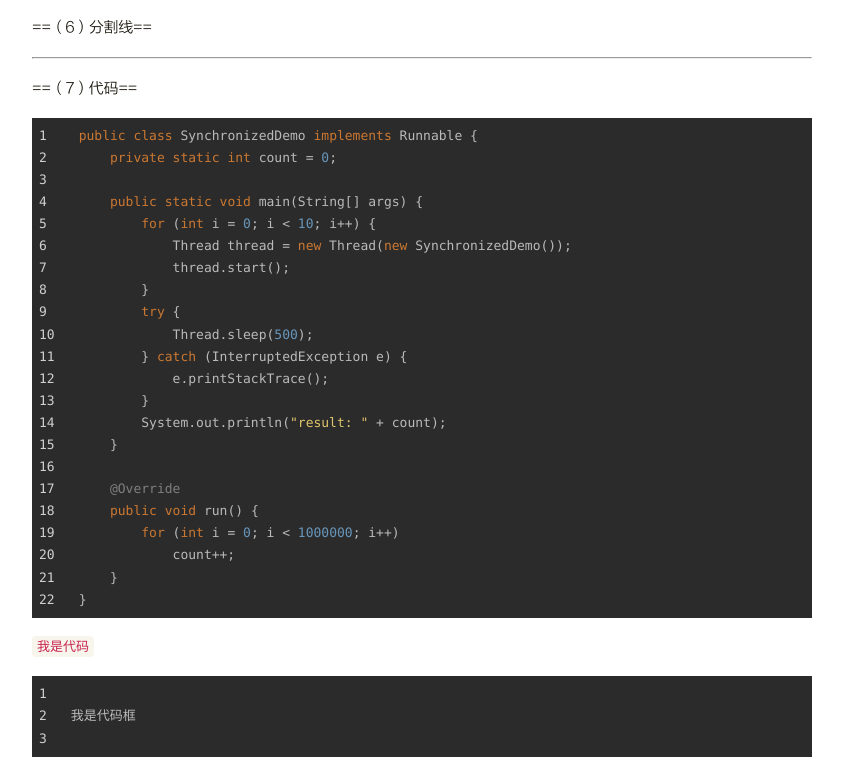
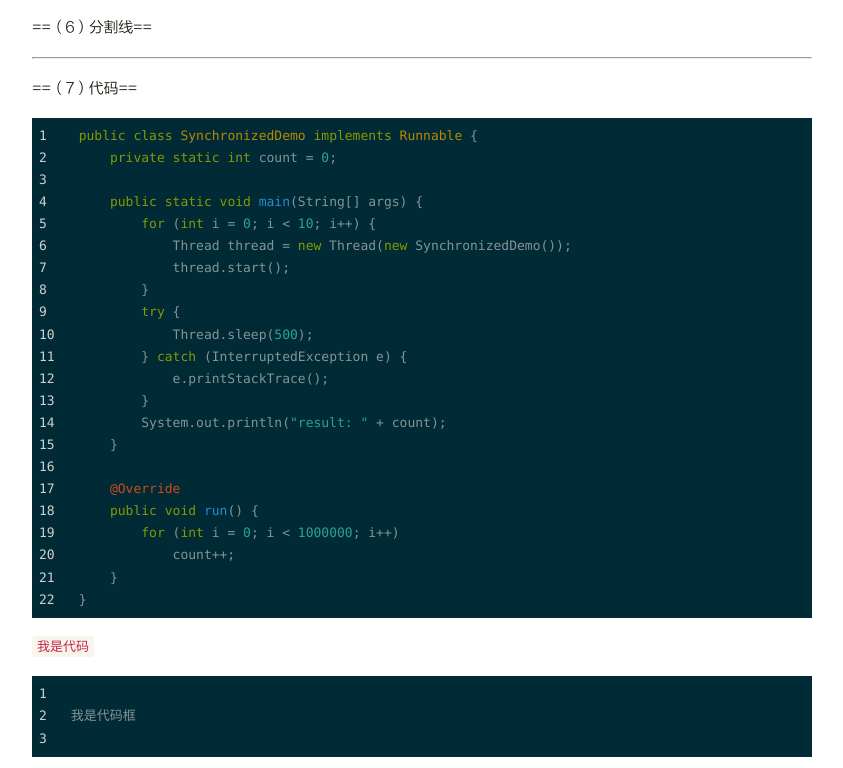
Before and after one commit to gpasserby/gpasserby.github.io, a plain HTML site: page 2020/08/08/Markdown/index.html in a window 1280 px wide. Shown: the part 2341-3109 px from the top of the page, without its empty margins (218-1061 px from the left). Drawn offline with Linux system fonts and the light colour scheme.

Commit message:
Site updated: 2020-08-09 00:42:35

```diff
--- a/css/style.css
+++ b/css/style.css
@@ -1264,55 +1264,61 @@ header label {
   }
 }
 .highlight {
-  background: #2b2b2b;
-  color: #bababa;
+  background: #002b36;
+  color: #839496;
 }
-.highlight .code .strong,
-.highlight .code .emphasis {
-  color: #a8a8a2;
+.highlight .code .comment,
+.highlight .code .quote {
+  color: #586e75;
 }
+.highlight .code .keyword,
+.highlight .code .selector-tag,
+.highlight .code .addition {
+  color: #859900;
+}
+.highlight .code .number,
+.highlight .code .string,
+.highlight .code .meta .meta-string,
+.highlight .code .literal,
+.highlight .code .doctag,
+.highlight .code .regexp {
+  color: #2aa198;
+}
+.highlight .code .title,
+.highlight .code .section,
+.highlight .code .name,
+.highlight .code .selector-id,
+.highlight .code .selector-class {
+  color: #268bd2;
+}
+.highlight .code .attribute,
+.highlight .code .attr,
+.highlight .code .variable,
+.highlight .code .template-variable,
+.highlight .code .class .title,
+.highlight .code .type {
+  color: #b58900;
+}
+.highlight .code .symbol,
 .highlight .code .bullet,
-.highlight .code .quote,
-.highlight .code .link,
-.highlight .code .number,
-.highlight .code .regexp,
-.highlight .code .literal {
-  color: #6896ba;
+.highlight .code .subst,
+.highlight .code .meta,
+.highlight .code .meta .keyword,
+.highlight .code .selector-attr,
+.highlight .code .selector-pseudo,
+.highlight .code .link {
+  color: #cb4b16;
 }
-.highlight .code .code,
-.highlight .code .selector-class {
-  color: #a6e22e;
+.highlight .code .built_in,
+.highlight .code .deletion {
+  color: #dc322f;
+}
+.highlight .code .formula {
+  background: #073642;
 }
 .highlight .code .emphasis {
   font-style: italic;
 }
-.highlight .code .keyword,
-.highlight .code .selector-tag,
-.highlight .code .section,
-.highlight .code .attribute,
-.highlight .code .name,
-.highlight .code .variable {
-  color: #cb7832;
+.highlight .code .strong {
+  font-weight: bold;
 }
-.highlight .code .params {
-  color: #b9b9b9;
-}
-.highlight .code .string,
-.highlight .code .subst,
-.highlight .code .type,
-.highlight .code .built_in,
-.highlight .code .builtin-name,
-.highlight .code .symbol,
-.highlight .code .selector-id,
-.highlight .code .selector-attr,
-.highlight .code .selector-pseudo,
-.highlight .code .template-tag,
-.highlight .code .template-variable,
-.highlight .code .addition {
-  color: #e0c46c;
-}
-.highlight .code .comment,
-.highlight .code .deletion,
-.highlight .code .meta {
-  color: #7f7f7f;
-}
```
